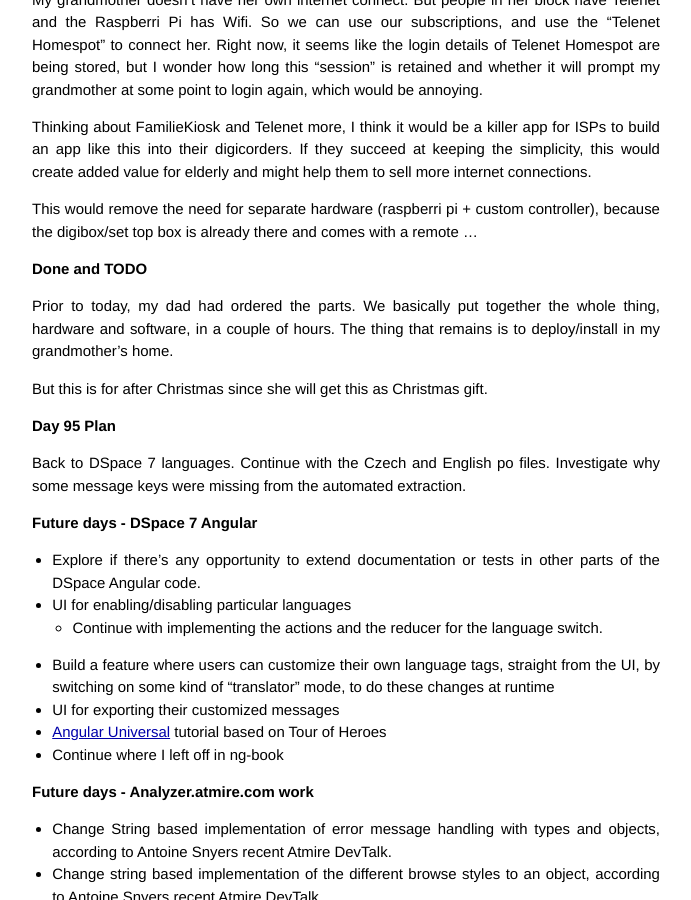
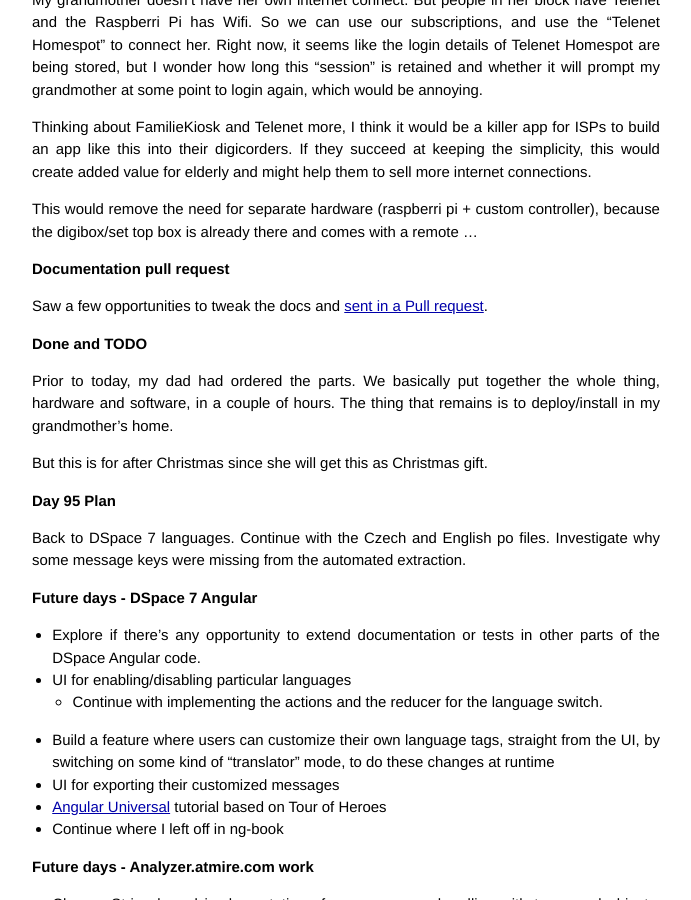
Before and after one commit to bram-atmire/bram-atmire.github.io, a Jekyll site: the page built from _posts/2018-12-02-100-days-of-code-day-94-Familiekiosk.markdown, in a window 1280 px wide and 900 px high, scrolled down 848 px. Shown: the whole window, without its empty margins (294-985 px from the left). Built offline with Jekyll 4.4.1, drawn with Linux system fonts in a browser that asks for light colours.

Commit message:
Day 94 pull request addition

```diff
--- a/_posts/2018-12-02-100-days-of-code-day-94-Familiekiosk.markdown
+++ b/_posts/2018-12-02-100-days-of-code-day-94-Familiekiosk.markdown
@@ -34,6 +34,10 @@ Right now, it seems like the login details of Telenet Homespot are being stored,
 Thinking about FamilieKiosk and Telenet more, I think it would be a killer app for ISPs to build an app like this into their digicorders. If they succeed at keeping the simplicity, this would create added value for elderly and might help them to sell more internet connections.
 
 This would remove the need for separate hardware (raspberri pi + custom controller), because the digibox/set top box is already there and comes with a remote ...
+
+# Documentation pull request
+
+Saw a few opportunities to tweak the docs and [sent in a Pull request](https://github.com/TeamScheire/familiekiosk/pull/3).
 
 # Done and TODO
 
```
